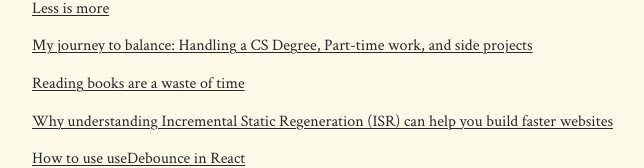
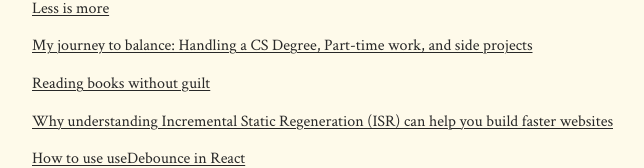
Before and after one commit to rupokghosh/rupokghosh.com, a Next.js app: page / in a window 1280 px wide. Shown: the part 594-762 px from the top of the page, without its empty margins (304-948 px from the left). Built offline with nearby package versions, Linux system fonts and the light colour scheme.

Commit message:
edit existing blog header

```diff
--- a/src/posts/book-are-waste-of-time.md
+++ b/src/posts/book-are-waste-of-time.md
@@ -1,12 +1,10 @@
 ---
-title: "Reading books are a waste of time"
+title: "Reading books without guilt"
 date: "2024-09-09"
 coverImage: "/bookguy.png"
 ---
 
 I have been reading a lot of books lately and sure, I have gained a vast amount of knowledge. But what I have also learned is that they are often a huge waste of time. It might be an unpopular opinion but it is true.
-
-![image of book](/bookguy.png)
 
 You have probably heard a million times that how important it is to pick up a book and get lost in its pages. I am not trying to argue that, in fact, I do think and believe that it's true. If you want to achieve knowledge in any domain, just read. Books are incredible. So what's the problem?
 
```
Also changed, not shown: src/app/page.tsx (line endings or trailing spaces).
